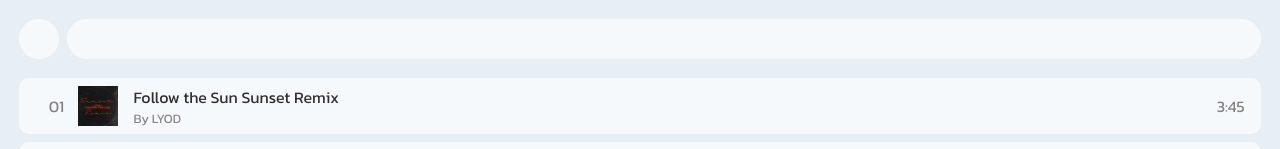
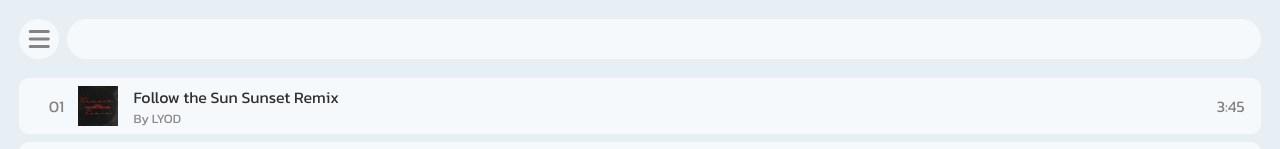
Before and after one commit to SilverCoin007/IdpaWebApp, an Angular app: page /home in a window 1280 px wide. Shown: the top 149 px of the page. Built offline with nearby package versions, Linux system fonts and the light colour scheme.

Commit message:
Added burger and arrow icon to topbar

```diff
--- a/src/app/components/topbar/topbar.component.html
+++ b/src/app/components/topbar/topbar.component.html
@@ -1,4 +1,6 @@
 <div class="main">
-    <div class="burger" (click)="toggleNavbar()"></div>
-    <div class="searchbar"></div>
+  <div class="burger" (click)="toggleNavbar()">
+    <i class="fas" [ngClass]="getBurgerIconClass()"></i>
   </div>
+  <div class="searchbar"></div>
+</div>
--- a/src/app/components/topbar/topbar.component.scss
+++ b/src/app/components/topbar/topbar.component.scss
@@ -8,16 +8,24 @@
     width: auto;
     height: 100%;
     aspect-ratio: 1 / 1;
-    background-color: rgb(255,255,255, 0.65);
+    background-color: rgba(255, 255, 255, 0.65);
     border-radius: 50%;
+    display: flex;
+    align-items: center;
+    justify-content: center;
+  }
+
+  .burger i {
+    font-size: 1.5rem;
+    color: #848484;
   }
 
   .searchbar {
     width: 50%;
     height: 100%;
     margin-left: 0.5rem;
-    background-color: rgb(255,255,255, 0.65);
-    border-radius: 100000000px;
+    background-color: rgba(255, 255, 255, 0.65);
+    border-radius: 100rem;
   }
 
   @media (max-width: 1300px) {
--- a/src/app/components/topbar/topbar.component.ts
+++ b/src/app/components/topbar/topbar.component.ts
@@ -1,18 +1,28 @@
+import { CommonModule } from '@angular/common';
 import { Component } from '@angular/core';
 import { StateService } from '../../services/state.service';
 
 @Component({
   selector: 'app-topbar',
   standalone: true,
-  imports: [],
+  imports: [CommonModule],
   templateUrl: './topbar.component.html',
   styleUrls: ['./topbar.component.scss']
 })
 export class TopbarComponent {
-  constructor(private stateService: StateService) {}
+  constructor(public stateService: StateService) {}
 
   toggleNavbar() {
     const currentCollapsedState = this.stateService.isNavbarCollapsedSubject.getValue();
     this.stateService.isNavbarCollapsedSubject.next(!currentCollapsedState);
   }
+  getBurgerIconClass() {
+    const isScreenSmall = window.innerWidth < 1300;
+
+    if (isScreenSmall) {
+      return 'fa-bars';
+    } else {
+      return this.stateService.isNavbarCollapsedSubject.getValue() ? 'fa-chevron-right' : 'fa-chevron-left';
+    }
+  }
 }
```
Lines whose indentation alone changed are shown as unchanged.
